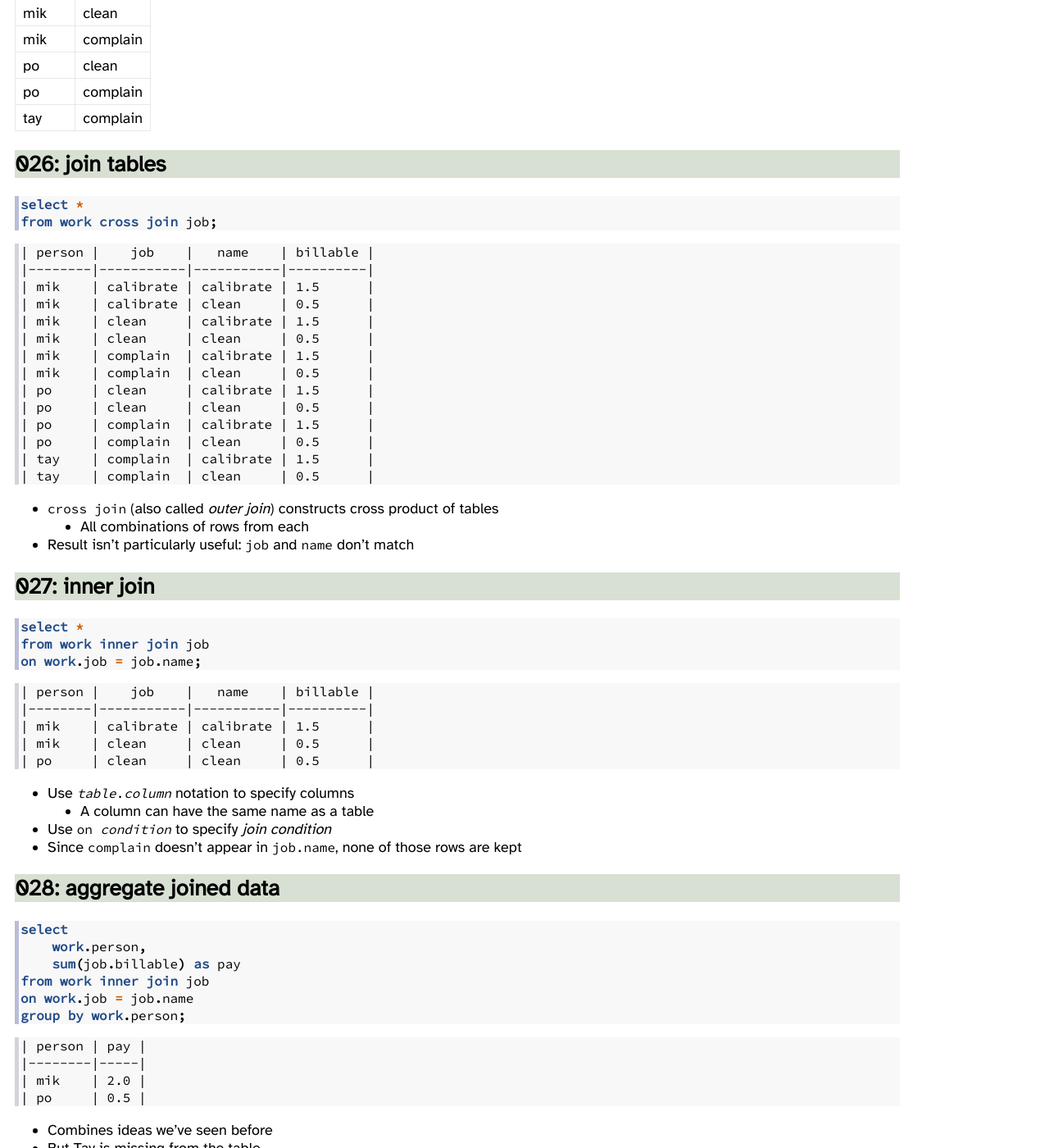
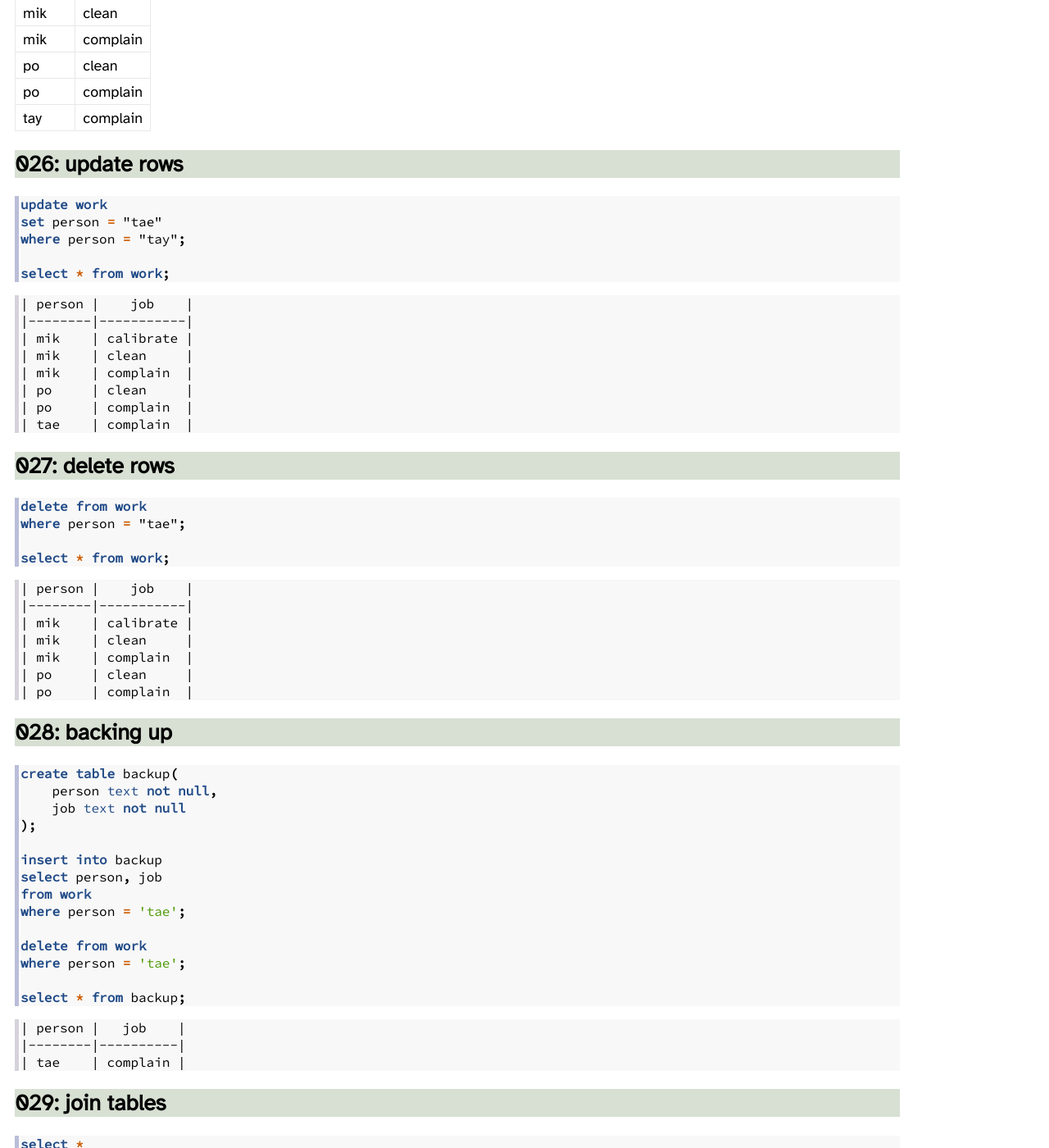
Before and after one commit to gvwilson/sql-tutorial, a Jekyll site: the page built from index.md, in a window 1280 px wide and 1400 px high, scrolled down 11473 px. Shown: the whole window at 82% size. Built offline with Jekyll 4.4.1, drawn with Linux system fonts in a browser that asks for light colours; nearby versions of some CDN libraries; our own code applies the rules of GitHub Pages for plain Markdown files; some of the changed text lies outside the part shown.

Commit message:
refactor: moving row update and delete

````diff
--- a/index.md
+++ b/index.md
@@ -639,7 +639,69 @@
 | po     | complain  |
 | tay    | complain  |
 
-## 026: join tables
+## 026: update rows
+
+```sql
+update work
+set person = "tae"
+where person = "tay";
+
+select * from work;
+```
+```
+| person |    job    |
+|--------|-----------|
+| mik    | calibrate |
+| mik    | clean     |
+| mik    | complain  |
+| po     | clean     |
+| po     | complain  |
+| tae    | complain  |
+```
+
+## 027: delete rows
+
+```sql
+delete from work
+where person = "tae";
+
+select * from work;
+```
+```
+| person |    job    |
+|--------|-----------|
+| mik    | calibrate |
+| mik    | clean     |
+| mik    | complain  |
+| po     | clean     |
+| po     | complain  |
+```
+
+## 028: backing up
+
+```sql
+create table backup(
+    person text not null,
+    job text not null
+);
+
+insert into backup
+select person, job
+from work
+where person = 'tae';
+
+delete from work
+where person = 'tae';
+
+select * from backup;
+```
+```
+| person |   job    |
+|--------|----------|
+| tae    | complain |
+```
+
+## 029: join tables
 
 ```sql
 select *
@@ -2040,50 +2102,6 @@
 -   Some databases offer *materialized views*
     -   Update-on-demand temporary tables
 
-## 071: delete rows
-
-```sql
--- delete rows
-delete from penguins
-where species = 'Adelie';
-
--- check
-select species, count(*) as num
-from penguins
-group by species;
-```
-```
-|  species  | num |
-|-----------|-----|
-| Chinstrap | 68  |
-| Gentoo    | 124 |
-```
-
-## 072: backing up
-
-```sql
-create table backup(
-    species text not null,
-    island text
-);
-
-insert into backup
-select species, island
-from penguins
-where species = 'Adelie';
-
-delete from penguins where species = 'Adelie';
-
-select count(*) as backed_up from backup;
-```
-```
-| backed_up |
-|-----------|
-| 152       |
-```
-
--   But what if something goes wrong?
-
 ## null: hours reminder
 
 ```sql
````
Also changed, not shown: other parts of index.md (+49 -49 lines).
